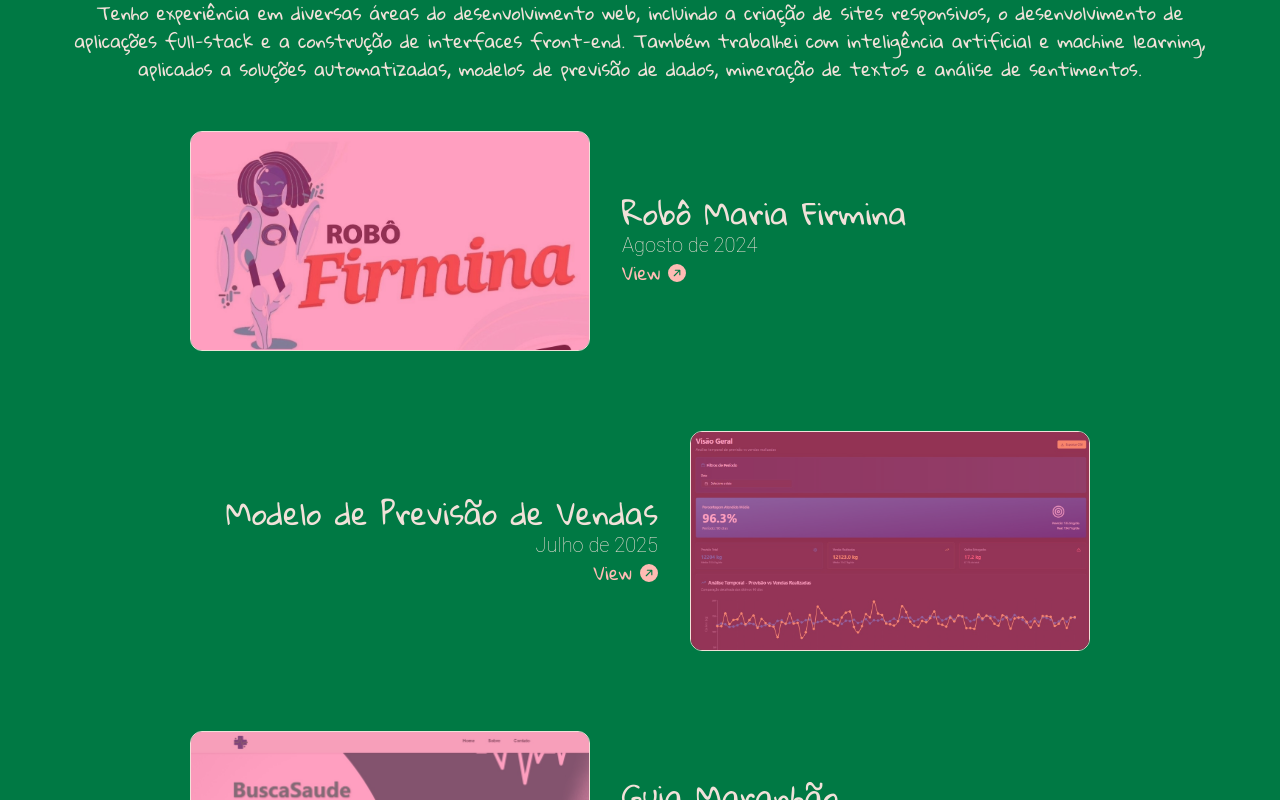
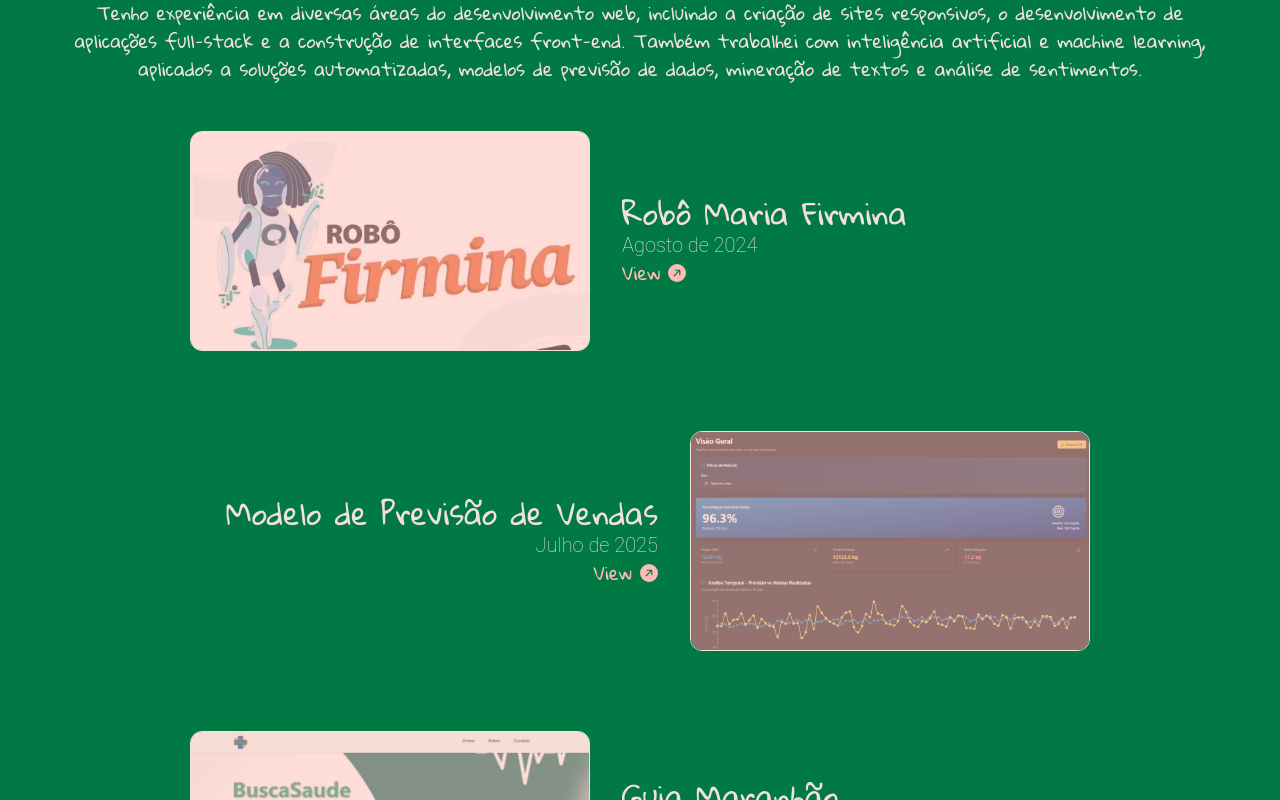
Before and after one commit to fhevila/portfolio_hevilafreitas, a React (Vite) app: page / in a window 1280 px wide. Shown: the part 3120-3920 px from the top of the page. Built offline with nearby package versions, Linux system fonts and the light colour scheme; a web font is replaced by a local one.

Commit message:
atualizacao experience

```diff
--- a/src/components/projectsSection/SingleProject.jsx
+++ b/src/components/projectsSection/SingleProject.jsx
@@ -32,7 +32,7 @@ const SingleProject = ({ name, year, align, image, link }) => {
         </a>
       </div>
       <div className="max-h-[220px] max-w-[400px] rounded-xl overflow-hidden hover:scale-110 transform transition-all duration-500 ralative border border-white">
-        <div className="w-full h-full bg-rosaRosa opacity-50 absolute top-0 left-0 hover:opacity-0 transition-all duration-500 md:block sm:hidden"></div>
+        <div className="w-full h-full bg-rosaFraco opacity-50 absolute top-0 left-0 hover:opacity-0 transition-all duration-500 md:block sm:hidden"></div>
         <img src={image} alt="website image" className="w-full h-full" />
       </div>
     </motion.div>
```
